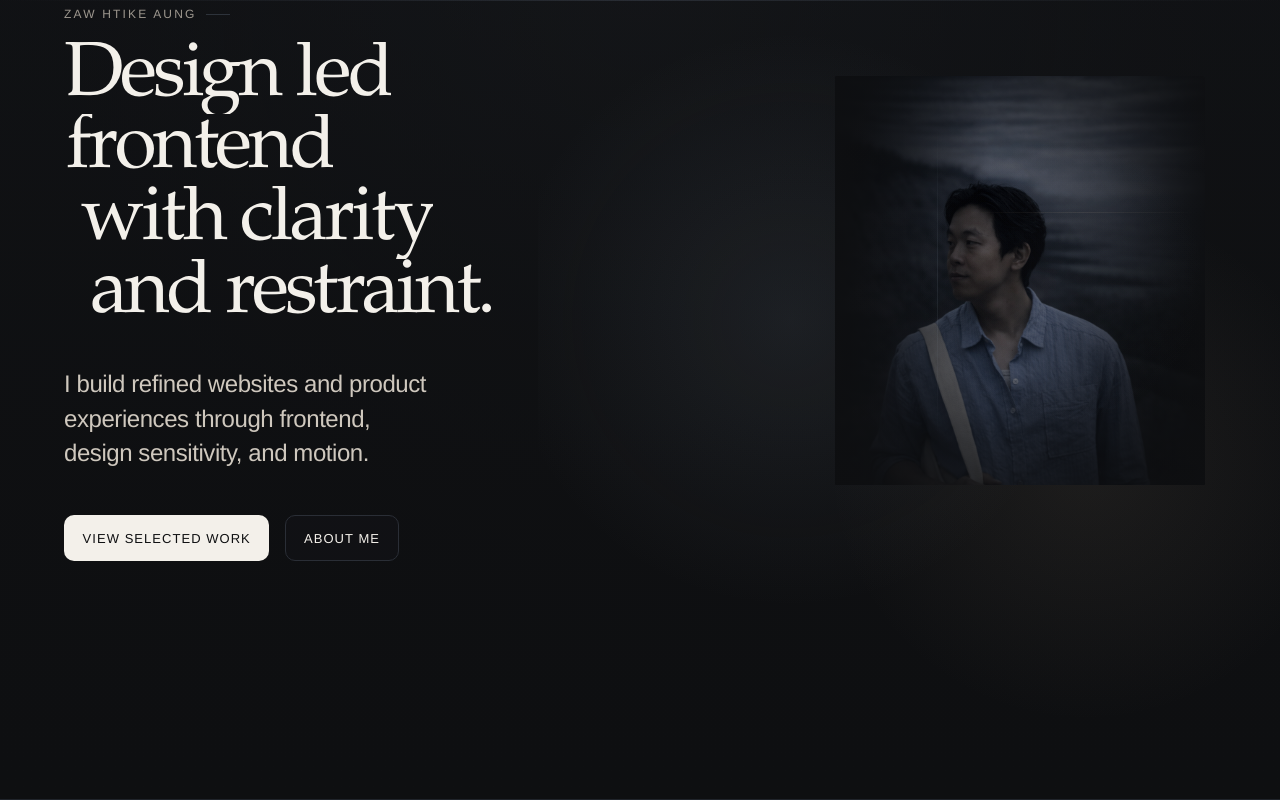
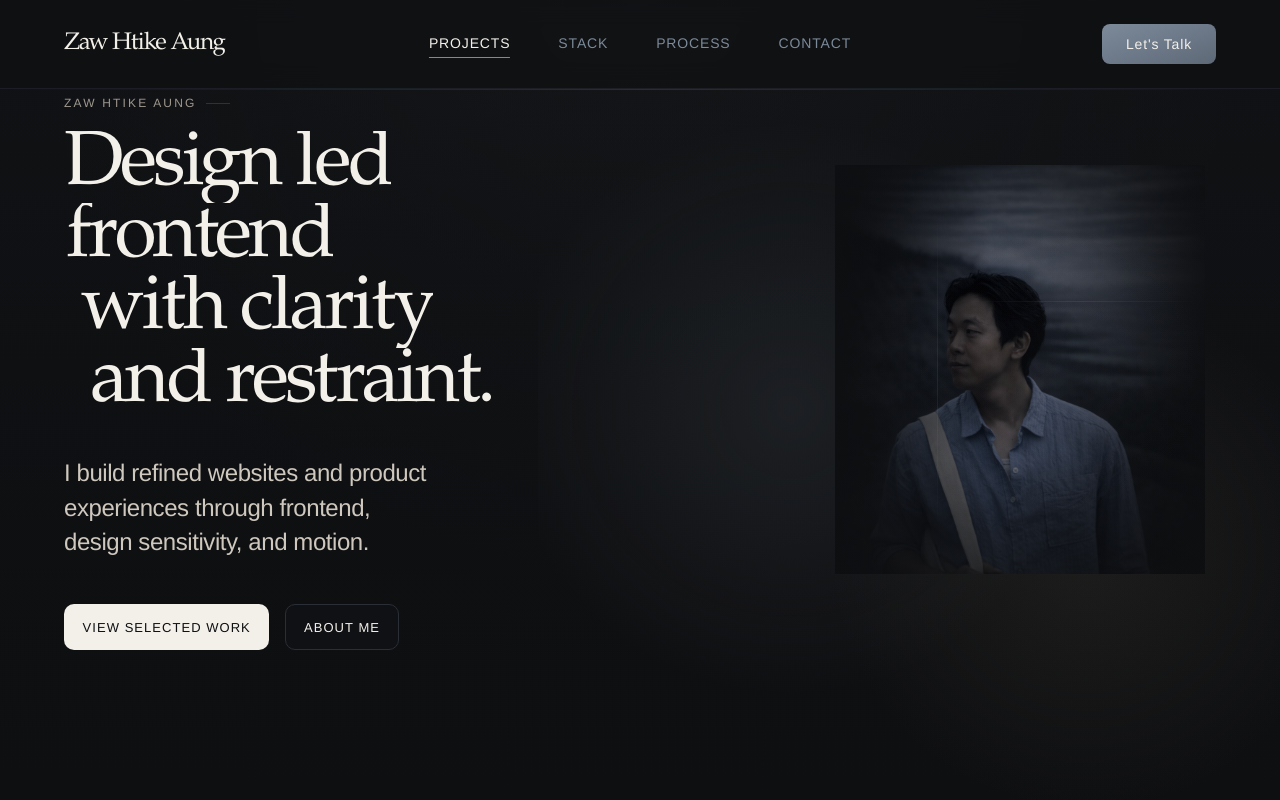
Before and after one commit to Sczeam/myportfolio, a Next.js app: page / in a window 1280 px wide. Shown: the top 800 px of the page. Built offline with nearby package versions, Linux system fonts and the light colour scheme.

Commit message:
nav bar added

```diff
--- a/app/layout.tsx
+++ b/app/layout.tsx
@@ -1,5 +1,7 @@
 import type { Metadata } from "next";
 import "./globals.css";
+
+import { Navbar } from "@/components/layout/navbar";
 
 export const metadata: Metadata = {
   title: "Zaw Htike Aung",
@@ -14,6 +16,7 @@ export default function RootLayout({
   return (
     <html lang="en" className="h-full antialiased">
       <body className="flex min-h-full flex-col bg-canvas font-sans text-text-primary">
+        <Navbar />
         {children}
       </body>
     </html>
--- /dev/null
+++ b/components/layout/navbar.tsx
@@ -0,0 +1,85 @@
+import Link from "next/link";
+
+import { Container } from "@/components/ui/container";
+
+const navItems = [
+  { label: "Projects", href: "#selected-work", active: true },
+  { label: "Stack", href: "#stack" },
+  { label: "Process", href: "#process" },
+  { label: "Contact", href: "#contact" },
+] as const;
+
+export function Navbar() {
+  return (
+    <header
+      className="sticky top-0 z-50 border-b border-border-faint/80 bg-[rgba(14,15,17,0.8)] backdrop-blur-[12px]"
+      data-node-id="1:167"
+    >
+      <Container width="wide" className="relative">
+        <div className="flex min-h-[5.5rem] flex-col justify-center py-4 sm:py-5">
+          <div className="flex items-center justify-between gap-4">
+            <Link
+              href="/"
+              className="font-display text-[1.5rem] leading-8 tracking-[-0.05em] text-text-primary transition-ui hover:text-text-secondary"
+              data-node-id="1:169"
+            >
+              Zaw Htike Aung
+            </Link>
+
+            <nav
+              aria-label="Primary"
+              className="absolute left-1/2 hidden -translate-x-1/2 lg:block"
+              data-node-id="1:171"
+            >
+              <ul className="flex items-center">
+                {navItems.map(({ label, href, active }) => (
+                  <li key={label} className="pl-12 first:pl-0">
+                    <Link
+                      href={href}
+                      className={[
+                        "type-nav inline-flex border-b pb-[0.3125rem] uppercase transition-ui",
+                        active
+                          ? "border-accent text-text-primary"
+                          : "border-transparent text-accent hover:border-accent/40 hover:text-text-secondary",
+                      ].join(" ")}
+                    >
+                      {label}
+                    </Link>
+                  </li>
+                ))}
+              </ul>
+            </nav>
+
+            <a
+              href="mailto:zawhtikeaung.dev@gmail.com"
+              className="type-nav inline-flex min-h-10 items-center justify-center rounded-[8px] bg-[linear-gradient(160deg,var(--color-accent)_0%,var(--color-accent-deep)_100%)] px-6 py-2.5 text-text-primary transition-ui hover:-translate-y-px hover:brightness-110 focus-visible:outline-none focus-visible:ring-1 focus-visible:ring-text-primary/20 focus-visible:ring-offset-2 focus-visible:ring-offset-canvas"
+              data-node-id="1:180"
+            >
+              Let&apos;s Talk
+            </a>
+          </div>
+
+          <nav aria-label="Primary mobile" className="mt-4 lg:hidden">
+            <ul className="flex flex-wrap items-center gap-x-6 gap-y-2">
+              {navItems.map(({ label, href, active }) => (
+                <li key={label}>
+                  <Link
+                    href={href}
+                    className={[
+                      "type-nav inline-flex border-b pb-1 uppercase transition-ui",
+                      active
+                        ? "border-accent text-text-primary"
+                        : "border-transparent text-accent hover:border-accent/40 hover:text-text-secondary",
+                    ].join(" ")}
+                  >
+                    {label}
+                  </Link>
+                </li>
+              ))}
+            </ul>
+          </nav>
+        </div>
+      </Container>
+    </header>
+  );
+}
```
Also changed, not shown: 1 other file (tests, documents, lock files or other folders).
